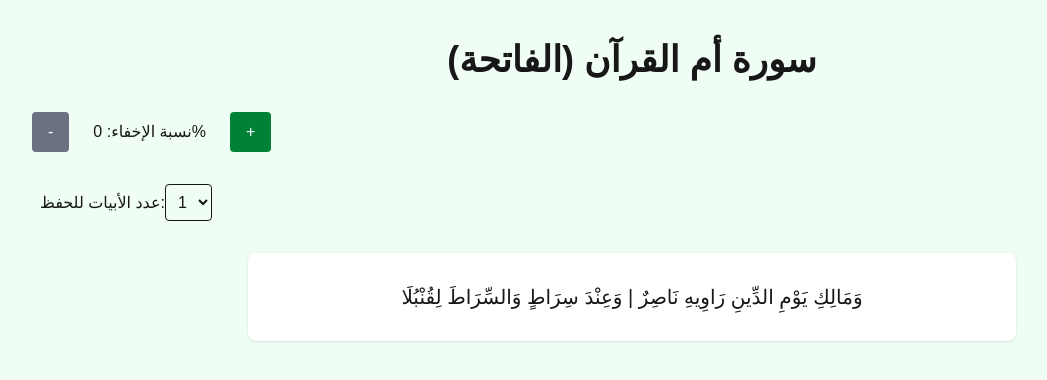
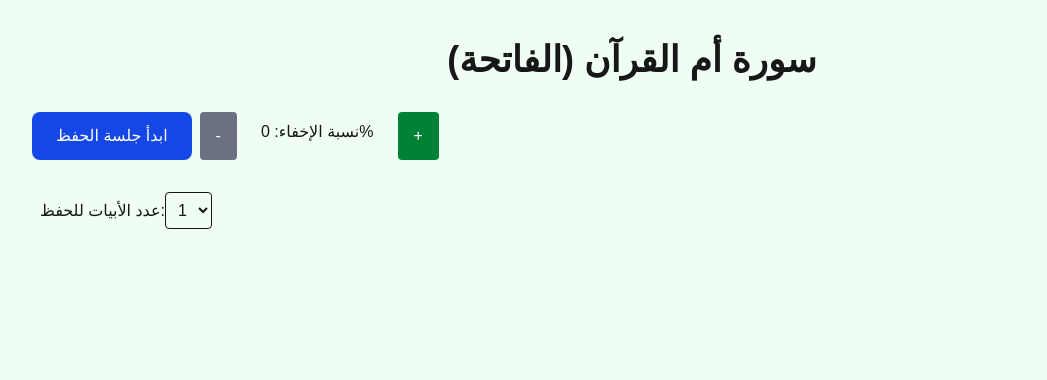
Before and after one commit to Oussama-DevOps/shatibi-agent, a Next.js app: page /chapters/al-fatiha in a window 1280 px wide. Shown: the top 380 px of the page, without its empty margins (8-1055 px from the left). Built offline with nearby package versions, Linux system fonts and the light colour scheme.

Commit message:
Add Start Memorization Button

```diff
--- a/src/app/chapters/[slug]/page.tsx
+++ b/src/app/chapters/[slug]/page.tsx
@@ -11,6 +11,7 @@ export default function ChapterPage() {
   const [versesCount, setVersesCount] = useState(1);
   const [hideLevel, setHideLevel] = useState(0);
   const params = useParams();
+  const [sessionStarted, setSessionStarted] = useState(false);
 
   const slug = params.slug as string;
 
@@ -31,6 +32,15 @@ export default function ChapterPage() {
       </h1>
 
       <div className="flex gap-2 mb-8">
+        {!sessionStarted && (
+          <button
+            onClick={() => setSessionStarted(true)}
+            className="bg-blue-700 text-white px-6 py-3 rounded-lg"
+          >
+            ابدأ جلسة الحفظ
+          </button>
+        )}
+
         <button
           onClick={() =>
             setHideLevel(Math.max(0, hideLevel - 1))
@@ -80,6 +90,7 @@ export default function ChapterPage() {
         </select>
       </div>
 
+      {sessionStarted && (
       <div className="max-w-3xl mx-auto space-y-4">
         {visibleVerses.map((verse, index) => (
           <div
@@ -96,6 +107,7 @@ export default function ChapterPage() {
           </div>
         ))}
       </div>
+      )}
     </main>
   );
 }
```
